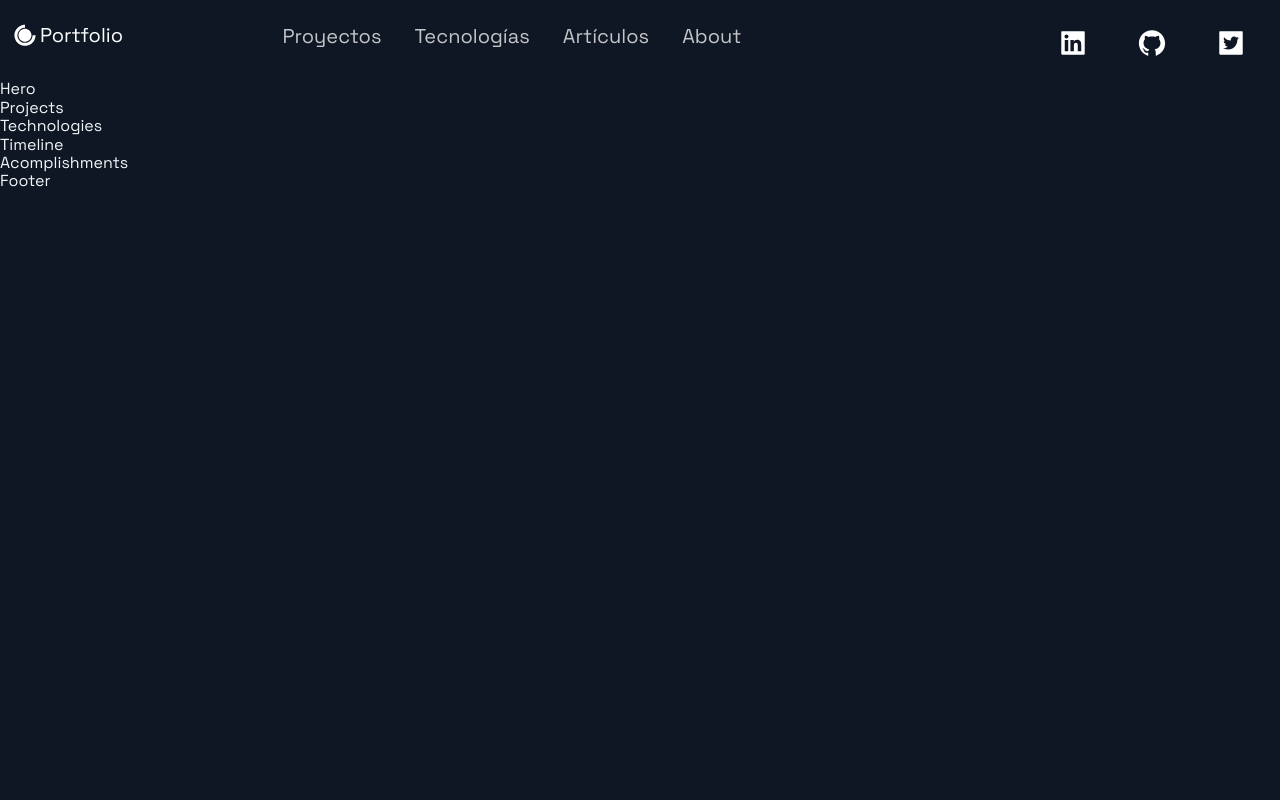
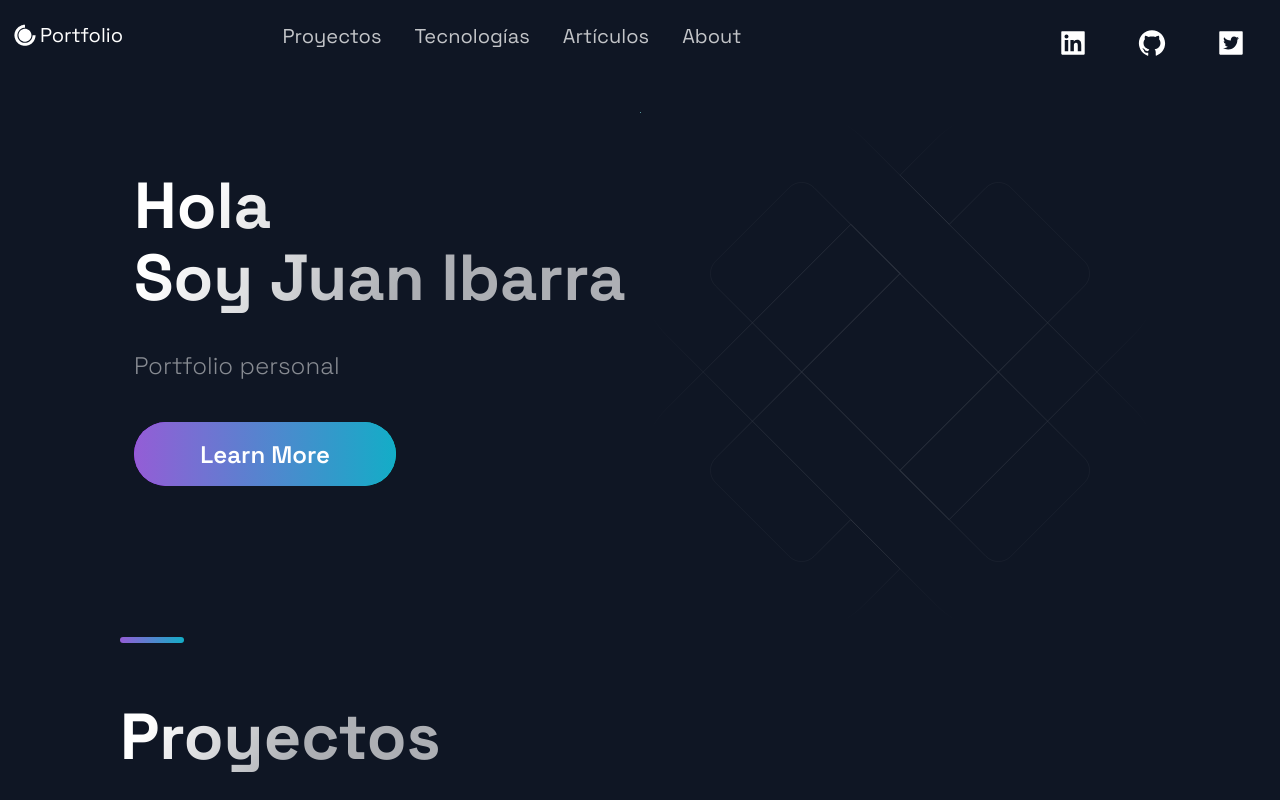
Before and after one commit to jmibarra/portfolio-jmi, a Next.js app: page / in a window 1280 px wide. Shown: the top 800 px of the page. Built offline with nearby package versions, Linux system fonts and the light colour scheme.

Commit message:
Se arma la parte principal y un mock de la seccion de proyectos

```diff
--- a/src/components/Hero/Hero.js
+++ b/src/components/Hero/Hero.js
@@ -5,9 +5,18 @@
 import { LeftSection } from './HeroStyles';
 
 const Hero = (props) => (
-  <div>
-    Hero
-  </div>
+  <Section row nopadding>
+      <LeftSection>
+          <SectionTitle main center>
+              Hola <br />
+              Soy Juan Ibarra
+          </SectionTitle>
+          <SectionText>
+              Portfolio personal
+          </SectionText>
+          <Button onClick= { () => window.location = 'https://google.com' }>Learn More</Button>
+      </LeftSection>
+  </Section>
 );
 
 export default Hero;
--- a/src/components/Projects/Projects.js
+++ b/src/components/Projects/Projects.js
@@ -4,10 +4,36 @@
 import { Section, SectionDivider, SectionTitle } from '../../styles/GlobalComponents';
 import { projects } from '../../constants/constants';
 
+
 const Projects = () => (
-  <div>
-    Projects
-  </div>
+    <Section nopadding id="projects">
+        <SectionDivider />
+        <SectionTitle main> Proyectos </SectionTitle>
+        <GridContainer>
+            {projects.map(({id,image, title, description, tags, source, visit}) => (
+                <BlogCard key={id}>
+                    <Img src={image}/>
+                    <TitleContent>
+                        <HeaderThree title>{title}</HeaderThree>
+                        <Hr />
+                    </TitleContent>
+                    <CardInfo>{description}</CardInfo>
+                    <div>
+                        <TitleContent> Stack </TitleContent>
+                        <TagList>
+                            {tags.map((tag, i) => (
+                                <Tag key={i}>{tag}</Tag>
+                            ))}
+                        </TagList>
+                    </div>
+                    <UtilityList>
+                        <ExternalLinks href={visit}> Code </ExternalLinks>
+                        <ExternalLinks href={source}> Source </ExternalLinks>
+                    </UtilityList>
+                </BlogCard>
+            ))}
+        </GridContainer>
+    </Section>
 );
 
 export default Projects;
--- a/src/pages/index.js
+++ b/src/pages/index.js
@@ -10,10 +10,10 @@
 const Home = () => {
   return (
     <Layout>
-      {/* <Section grid> */}
+       <Section grid>
         <Hero />
-        {/* <BgAnimation /> */}
-      {/* </Section> */}
+         <BgAnimation />
+       </Section>
       <Projects />
       <Technologies />
       <Timeline />
```
